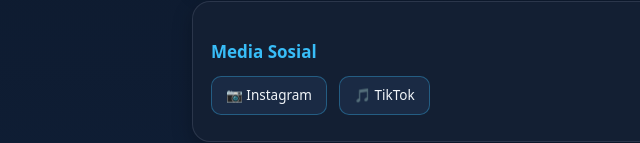
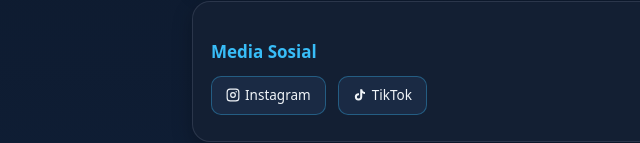
Before and after one commit to yoyo123-bit/profile, a plain HTML site: page index.html in a window 1280 px wide. Shown: the part 815-958 px from the top of the page, 102-742 px from the left. Drawn offline with Linux system fonts and the light colour scheme.

Commit message:
Update index.html
menambahkan medsos

```diff
--- a/index.html
+++ b/index.html
@@ -311,8 +311,8 @@ html {
 
     <section>
         <h2>media sosial</h2>
-        <a href="#">📷 Instagram</a>
-        <a href="#">🎵 TikTok</a>
+        <a href="#"><svg width="14" height="14" viewBox="0 0 24 24" fill="none" stroke="currentColor" stroke-width="2" style="vertical-align:-2px;margin-right:5px;"><rect x="2" y="2" width="20" height="20" rx="5"></rect><circle cx="12" cy="12" r="4"></circle><circle cx="17.5" cy="6.5" r="1.2" fill="currentColor" stroke="none"></circle></svg>Instagram</a>
+        <a href="#"><svg width="14" height="14" viewBox="0 0 24 24" fill="currentColor" style="vertical-align:-2px;margin-right:5px;"><path d="M19.59 6.69a4.83 4.83 0 0 1-3.77-4.25V2h-3.45v13.67a2.89 2.89 0 0 1-2.88 2.5 2.89 2.89 0 0 1-2.89-2.89 2.89 2.89 0 0 1 2.89-2.89c.28 0 .54.04.79.1V9.01a6.33 6.33 0 0 0-.79-.05A6.34 6.34 0 0 0 3.15 15a6.34 6.34 0 0 0 6.34 6.34 6.34 6.34 0 0 0 6.34-6.34V8.7a8.18 8.18 0 0 0 4.76 1.52V6.77a4.83 4.83 0 0 1-1-.08z"></path></svg>TikTok</a>
     </section>
     <!-- form kontak -->
     <section>
```
